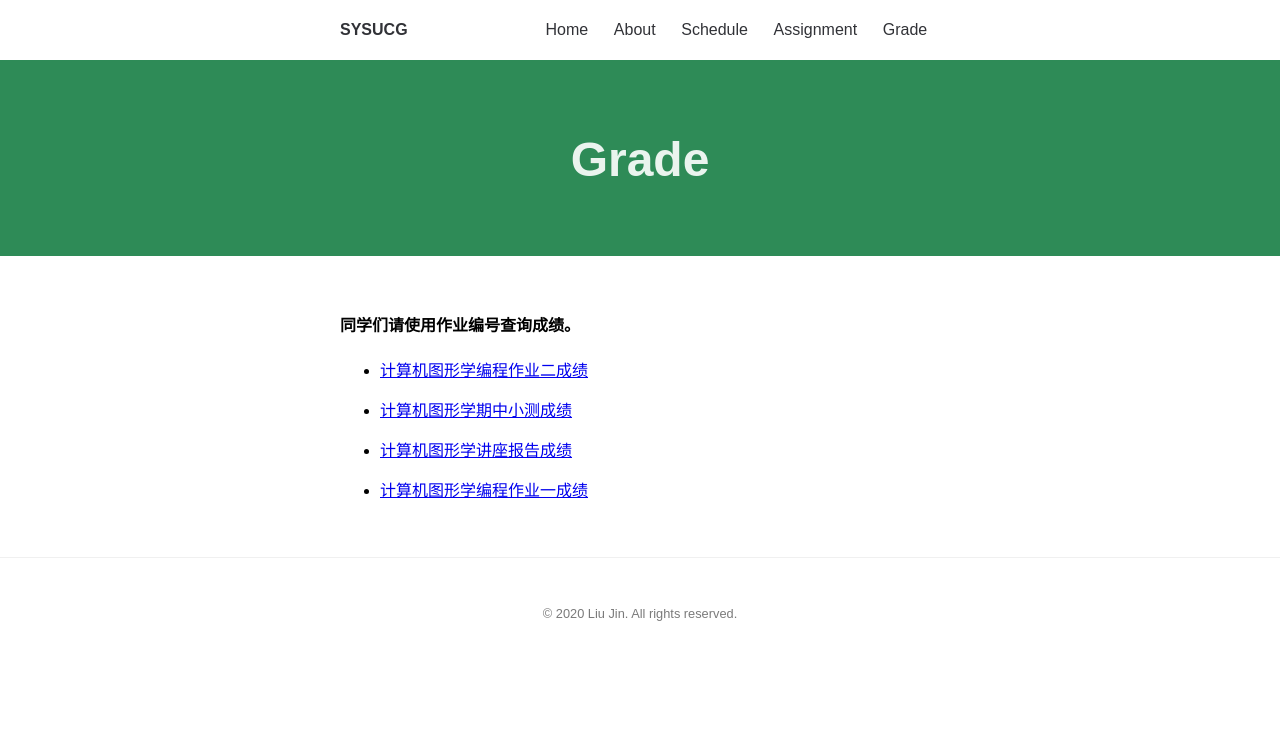
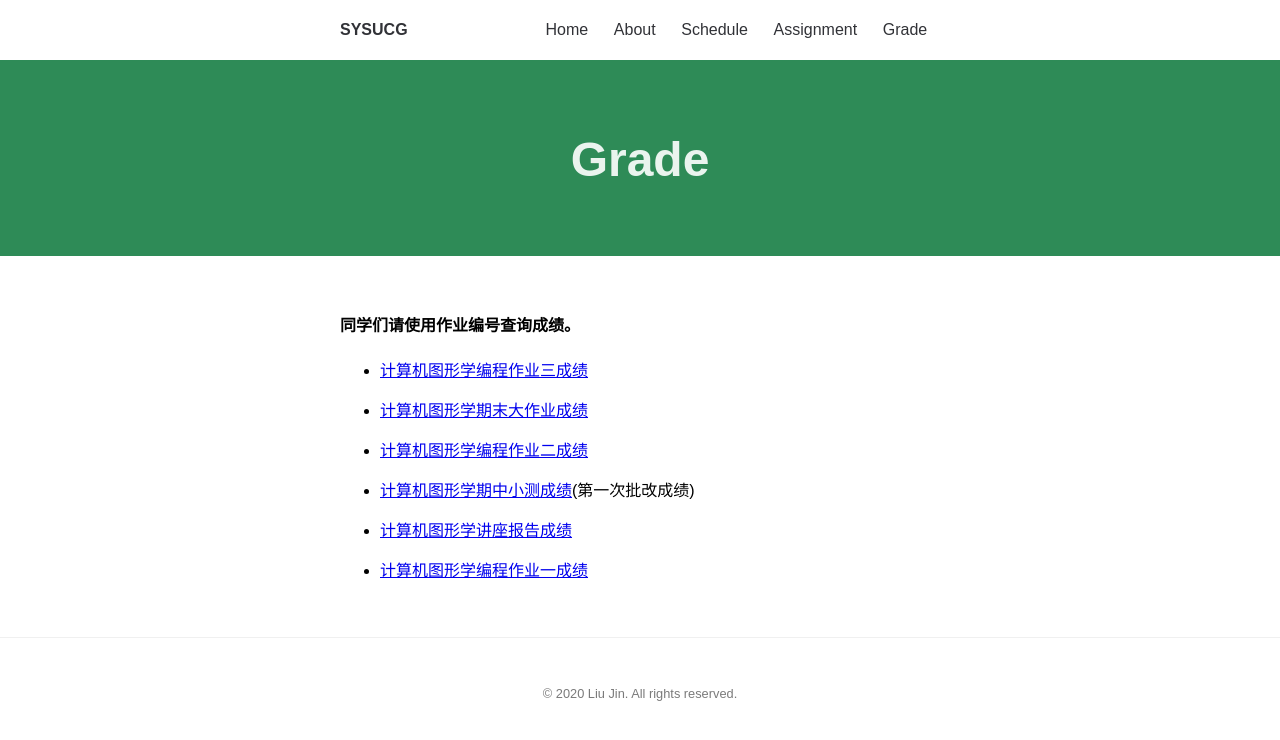
Before and after one commit to sysucg2019/sysucg2019.github.io, a Jekyll site: the page built from grade.md, in a window 1280 px wide. Shown: the top 740 px of the page. Built offline with Jekyll 4.4.1, drawn with Linux system fonts in a browser that asks for light colours.

Commit message:
Update grade.md

```diff
--- a/grade.md
+++ b/grade.md
@@ -5,9 +5,13 @@ permalink: /grade/
 ---
 
 #### 同学们请使用作业编号查询成绩。
+ - [计算机图形学编程作业三成绩](https://github.com/sysucg2019/sysucg2019.github.io/raw/master/assets/%E8%AE%A1%E7%AE%97%E6%9C%BA%E5%9B%BE%E5%BD%A2%E5%AD%A6%E7%BC%96%E7%A8%8B%E4%BD%9C%E4%B8%9A%E4%B8%89%E6%88%90%E7%BB%A9.pdf)
+
+ - [计算机图形学期末大作业成绩](https://github.com/sysucg2019/sysucg2019.github.io/raw/master/assets/%E8%AE%A1%E7%AE%97%E6%9C%BA%E5%9B%BE%E5%BD%A2%E5%AD%A6%E6%9C%9F%E6%9C%AB%E5%A4%A7%E4%BD%9C%E4%B8%9A%E6%88%90%E7%BB%A9.pdf)
+
  - [计算机图形学编程作业二成绩](https://github.com/sysucg2019/sysucg2019.github.io/raw/master/assets/%E8%AE%A1%E7%AE%97%E6%9C%BA%E5%9B%BE%E5%BD%A2%E5%AD%A6%E7%BC%96%E7%A8%8B%E4%BD%9C%E4%B8%9A%E4%BA%8C%E6%88%90%E7%BB%A9.pdf)
 
- - [计算机图形学期中小测成绩](https://github.com/sysucg2019/sysucg2019.github.io/raw/master/assets/%E8%AE%A1%E7%AE%97%E6%9C%BA%E5%9B%BE%E5%BD%A2%E5%AD%A6%E6%9C%9F%E4%B8%AD%E5%B0%8F%E6%B5%8B%E6%88%90%E7%BB%A9.pdf)
+ - [计算机图形学期中小测成绩](https://github.com/sysucg2019/sysucg2019.github.io/raw/master/assets/%E8%AE%A1%E7%AE%97%E6%9C%BA%E5%9B%BE%E5%BD%A2%E5%AD%A6%E6%9C%9F%E4%B8%AD%E5%B0%8F%E6%B5%8B%E6%88%90%E7%BB%A9.pdf)(第一次批改成绩)
 
 - [计算机图形学讲座报告成绩](https://github.com/sysucg2019/sysucg2019.github.io/raw/master/assets/%E8%AE%A1%E7%AE%97%E6%9C%BA%E5%9B%BE%E5%BD%A2%E5%AD%A6%E8%AE%B2%E5%BA%A7%E6%8A%A5%E5%91%8A%E6%88%90%E7%BB%A9.pdf)
 
```
